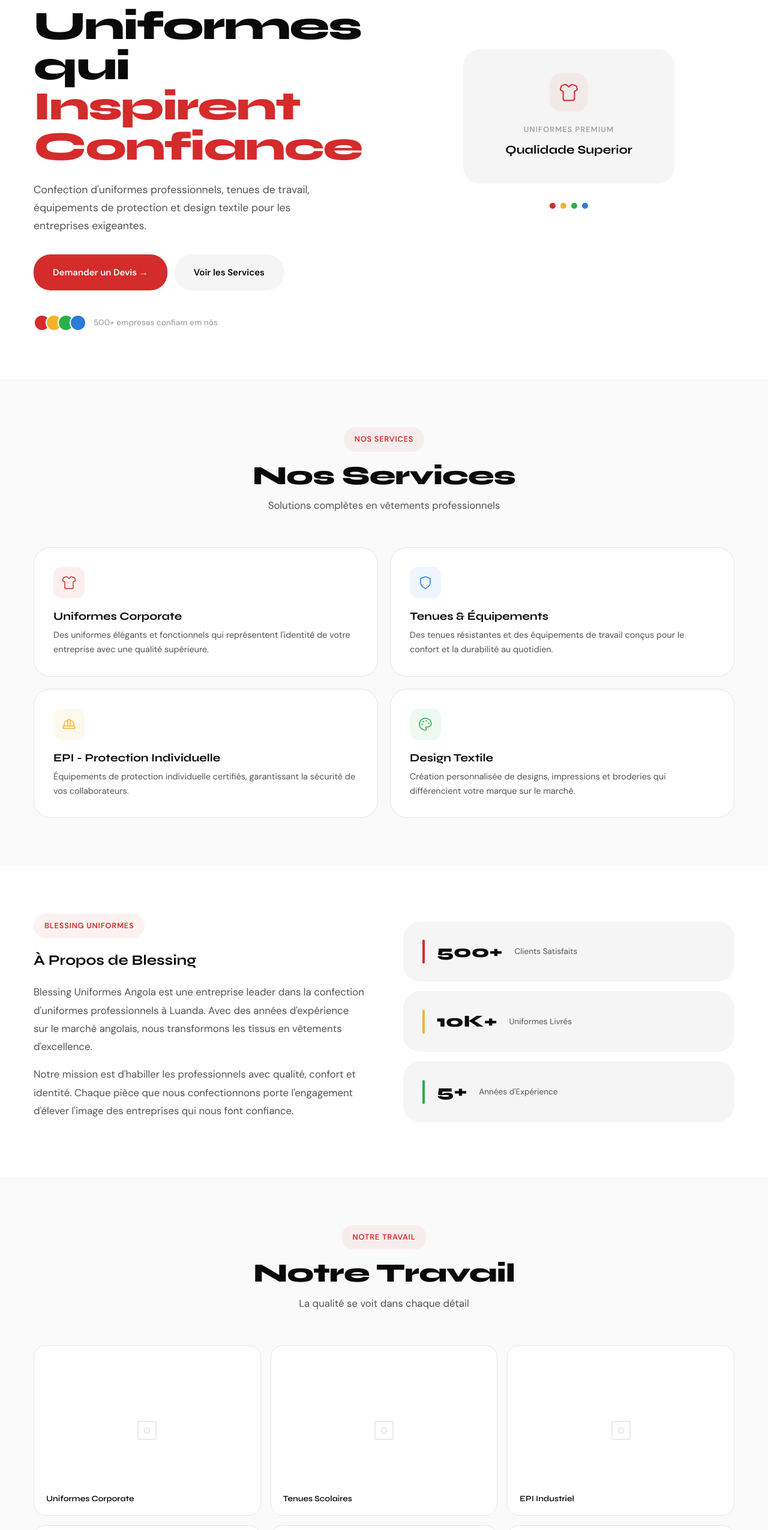
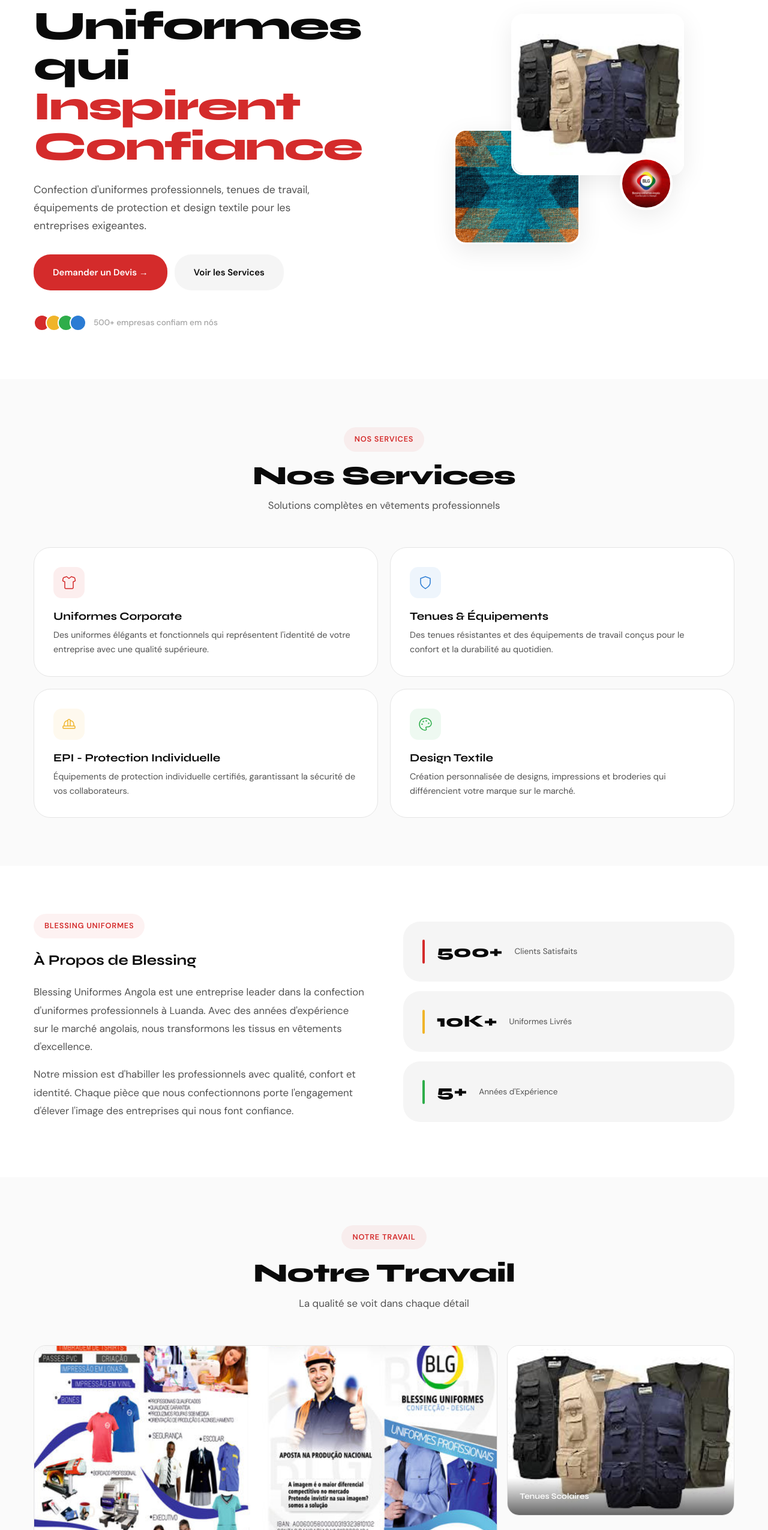
Before and after one commit to Alfred-pi/blessing, an Astro site in the folder site/: page /blessing/fr in a window 1280 px wide. Shown: the part 250-2800 px from the top of the page at 60% size. Built offline with nearby package versions, Linux system fonts and the light colour scheme; Astro itself is replaced by a stand-in of ours.

Commit message:
feat: real photos from Wix site - hero collage, gallery with actual products

```diff
--- a/site/src/pages/en/index.astro
+++ b/site/src/pages/en/index.astro
@@ -31,20 +31,10 @@
         </div>
       </div>
       <div class="hero-visual animate-fade-up delay-2">
-        <div class="hero-card">
-          <div class="hero-card-inner">
-            <div class="hc-icon">
-              <svg width="32" height="32" viewBox="0 0 24 24" fill="none" stroke="var(--red)" stroke-width="1.5"><path d="M20.38 3.46 16 2 12 5 8 2 3.62 3.46a2 2 0 0 0-1.34 1.44l-.76 3.2a1 1 0 0 0 .53 1.15l2.95 1.47V20a2 2 0 0 0 2 2h10a2 2 0 0 0 2-2v-9.28l2.95-1.47a1 1 0 0 0 .53-1.15l-.76-3.2a2 2 0 0 0-1.34-1.44Z"/></svg>
-            </div>
-            <div class="hc-label">Uniformes Premium</div>
-            <div class="hc-value">Qualidade Superior</div>
-          </div>
-        </div>
-        <div class="hero-accent-dots">
-          <span style="background: var(--red);"></span>
-          <span style="background: var(--yellow);"></span>
-          <span style="background: var(--green);"></span>
-          <span style="background: var(--blue);"></span>
+        <div class="hero-images">
+          <img src="/blessing/photos/photo4.jpg" alt="Coletes utilitários Blessing" class="hero-img main" loading="eager" />
+          <img src="/blessing/photos/photo2.jpg" alt="Tecidos de qualidade" class="hero-img secondary" loading="eager" />
+          <img src="/blessing/photos/logo-fb-large.jpg" alt="Blessing Uniformes Logo" class="hero-img badge-img" loading="eager" />
         </div>
       </div>
     </div>
@@ -105,14 +95,30 @@
         <p>{t.gallery.subtitle}</p>
       </div>
       <div class="gallery-grid">
-        {t.gallery.items.map((item: string, i: number) => (
-          <div class="gallery-item reveal" style={`transition-delay: ${i * 0.08}s`}>
-            <div class="gallery-placeholder">
-              <svg width="36" height="36" viewBox="0 0 24 24" fill="none" stroke="var(--text-3)" stroke-width="1" opacity="0.3"><rect x="2" y="2" width="20" height="20" rx="2"/><circle cx="12" cy="12" r="3"/></svg>
-            </div>
-            <div class="gallery-label">{item}</div>
-          </div>
-        ))}
+        <div class="gallery-item gallery-featured reveal">
+          <img src="/blessing/photos/photo3.jpg" alt="Blessing Uniformes - Catálogo" loading="lazy" />
+          <div class="gallery-label">{t.gallery.items[0]}</div>
+        </div>
+        <div class="gallery-item reveal" style="transition-delay: 0.08s">
+          <img src="/blessing/photos/photo4.jpg" alt="Coletes utilitários" loading="lazy" />
+          <div class="gallery-label">{t.gallery.items[1]}</div>
+        </div>
+        <div class="gallery-item reveal" style="transition-delay: 0.16s">
+          <img src="/blessing/photos/photo2.jpg" alt="Tecidos de qualidade" loading="lazy" />
+          <div class="gallery-label">{t.gallery.items[2]}</div>
+        </div>
+        <div class="gallery-item reveal" style="transition-delay: 0.24s">
+          <img src="/blessing/photos/hero.jpg" alt="BLG Logo" loading="lazy" />
+          <div class="gallery-label">{t.gallery.items[3]}</div>
+        </div>
+        <div class="gallery-item reveal" style="transition-delay: 0.32s">
+          <img src="/blessing/photos/logo-fb-large.jpg" alt="Blessing Uniformes" loading="lazy" />
+          <div class="gallery-label">{t.gallery.items[4]}</div>
+        </div>
+        <div class="gallery-item reveal" style="transition-delay: 0.4s">
+          <img src="/blessing/photos/photo3.jpg" alt="Uniformes profissionais" loading="lazy" />
+          <div class="gallery-label">{t.gallery.items[5]}</div>
+        </div>
       </div>
     </div>
   </section>
@@ -177,14 +183,12 @@
   .tc-b { background: var(--blue); }
   .trust-text { font-size: 0.85rem; color: var(--text-3); font-weight: 500; }
 
-  .hero-visual { display: flex; flex-direction: column; align-items: center; gap: 2rem; }
-  .hero-card { background: var(--surface); border-radius: 28px; padding: 2.5rem; width: 100%; max-width: 22rem; }
-  .hero-card-inner { text-align: center; }
-  .hc-icon { width: 4rem; height: 4rem; border-radius: 20px; background: var(--accent-bg); display: flex; align-items: center; justify-content: center; margin: 0 auto 1.25rem; }
-  .hc-label { font-size: 0.8rem; color: var(--text-3); text-transform: uppercase; letter-spacing: 0.08em; font-weight: 600; margin-bottom: 0.5rem; }
-  .hc-value { font-family: 'Syne', sans-serif; font-size: 1.25rem; font-weight: 700; }
-  .hero-accent-dots { display: flex; gap: 0.5rem; }
-  .hero-accent-dots span { width: 0.625rem; height: 0.625rem; border-radius: 50%; }
+  .hero-visual { display: flex; align-items: center; justify-content: center; }
+  .hero-images { position: relative; width: 100%; max-width: 24rem; aspect-ratio: 1; }
+  .hero-img { position: absolute; border-radius: 20px; object-fit: cover; box-shadow: 0 12px 40px rgba(0,0,0,0.08); border: 3px solid white; }
+  .hero-img.main { width: 75%; height: 70%; top: 0; right: 0; z-index: 2; }
+  .hero-img.secondary { width: 55%; height: 50%; bottom: 0; left: 0; z-index: 1; }
+  .hero-img.badge-img { width: 5.5rem; height: 5.5rem; border-radius: 50%; bottom: 15%; right: 5%; z-index: 3; border: 4px solid white; object-fit: cover; }
 
   .section { padding: 5rem 0; }
   .bg-alt { background: var(--bg-2); }
@@ -216,10 +220,12 @@
   .stat-label { color: var(--text-2); font-size: 0.85rem; }
 
   .gallery-grid { display: grid; grid-template-columns: repeat(3, 1fr); gap: 1rem; }
-  .gallery-item { position: relative; aspect-ratio: 4/3; border-radius: 20px; overflow: hidden; background: white; border: 1px solid var(--border); cursor: pointer; transition: all 0.3s; }
-  .gallery-item:hover { border-color: var(--accent); transform: translateY(-2px); box-shadow: 0 8px 24px rgba(0,0,0,0.04); }
-  .gallery-placeholder { position: absolute; inset: 0; display: flex; align-items: center; justify-content: center; }
-  .gallery-label { position: absolute; bottom: 0; left: 0; right: 0; padding: 1rem 1.25rem; background: linear-gradient(to top, rgba(255,255,255,0.95), transparent); font-family: 'Syne', sans-serif; font-weight: 600; font-size: 0.85rem; color: var(--text); }
+  .gallery-item { position: relative; aspect-ratio: 4/3; border-radius: 20px; overflow: hidden; background: var(--surface); border: 1px solid var(--border); cursor: pointer; transition: all 0.3s; }
+  .gallery-item:hover { border-color: var(--accent); transform: translateY(-2px); box-shadow: 0 8px 24px rgba(0,0,0,0.06); }
+  .gallery-item img { width: 100%; height: 100%; object-fit: cover; transition: transform 0.4s; }
+  .gallery-item:hover img { transform: scale(1.04); }
+  .gallery-featured { grid-column: span 2; aspect-ratio: 2/1; }
+  .gallery-label { position: absolute; bottom: 0; left: 0; right: 0; padding: 1.25rem; background: linear-gradient(to top, rgba(0,0,0,0.6), transparent); font-family: 'Syne', sans-serif; font-weight: 600; font-size: 0.85rem; color: white; }
 
   .contact-grid { display: grid; grid-template-columns: 3fr 2fr; gap: 2rem; max-width: 56rem; margin: 0 auto; }
   .contact-form { display: flex; flex-direction: column; gap: 1rem; }
--- a/site/src/pages/fr/index.astro
+++ b/site/src/pages/fr/index.astro
@@ -31,20 +31,10 @@
         </div>
       </div>
       <div class="hero-visual animate-fade-up delay-2">
-        <div class="hero-card">
-          <div class="hero-card-inner">
-            <div class="hc-icon">
-              <svg width="32" height="32" viewBox="0 0 24 24" fill="none" stroke="var(--red)" stroke-width="1.5"><path d="M20.38 3.46 16 2 12 5 8 2 3.62 3.46a2 2 0 0 0-1.34 1.44l-.76 3.2a1 1 0 0 0 .53 1.15l2.95 1.47V20a2 2 0 0 0 2 2h10a2 2 0 0 0 2-2v-9.28l2.95-1.47a1 1 0 0 0 .53-1.15l-.76-3.2a2 2 0 0 0-1.34-1.44Z"/></svg>
-            </div>
-            <div class="hc-label">Uniformes Premium</div>
-            <div class="hc-value">Qualidade Superior</div>
-          </div>
-        </div>
-        <div class="hero-accent-dots">
-          <span style="background: var(--red);"></span>
-          <span style="background: var(--yellow);"></span>
-          <span style="background: var(--green);"></span>
-          <span style="background: var(--blue);"></span>
+        <div class="hero-images">
+          <img src="/blessing/photos/photo4.jpg" alt="Coletes utilitários Blessing" class="hero-img main" loading="eager" />
+          <img src="/blessing/photos/photo2.jpg" alt="Tecidos de qualidade" class="hero-img secondary" loading="eager" />
+          <img src="/blessing/photos/logo-fb-large.jpg" alt="Blessing Uniformes Logo" class="hero-img badge-img" loading="eager" />
         </div>
       </div>
     </div>
@@ -105,14 +95,30 @@
         <p>{t.gallery.subtitle}</p>
       </div>
       <div class="gallery-grid">
-        {t.gallery.items.map((item: string, i: number) => (
-          <div class="gallery-item reveal" style={`transition-delay: ${i * 0.08}s`}>
-            <div class="gallery-placeholder">
-              <svg width="36" height="36" viewBox="0 0 24 24" fill="none" stroke="var(--text-3)" stroke-width="1" opacity="0.3"><rect x="2" y="2" width="20" height="20" rx="2"/><circle cx="12" cy="12" r="3"/></svg>
-            </div>
-            <div class="gallery-label">{item}</div>
-          </div>
-        ))}
+        <div class="gallery-item gallery-featured reveal">
+          <img src="/blessing/photos/photo3.jpg" alt="Blessing Uniformes - Catálogo" loading="lazy" />
+          <div class="gallery-label">{t.gallery.items[0]}</div>
+        </div>
+        <div class="gallery-item reveal" style="transition-delay: 0.08s">
+          <img src="/blessing/photos/photo4.jpg" alt="Coletes utilitários" loading="lazy" />
+          <div class="gallery-label">{t.gallery.items[1]}</div>
+        </div>
+        <div class="gallery-item reveal" style="transition-delay: 0.16s">
+          <img src="/blessing/photos/photo2.jpg" alt="Tecidos de qualidade" loading="lazy" />
+          <div class="gallery-label">{t.gallery.items[2]}</div>
+        </div>
+        <div class="gallery-item reveal" style="transition-delay: 0.24s">
+          <img src="/blessing/photos/hero.jpg" alt="BLG Logo" loading="lazy" />
+          <div class="gallery-label">{t.gallery.items[3]}</div>
+        </div>
+        <div class="gallery-item reveal" style="transition-delay: 0.32s">
+          <img src="/blessing/photos/logo-fb-large.jpg" alt="Blessing Uniformes" loading="lazy" />
+          <div class="gallery-label">{t.gallery.items[4]}</div>
+        </div>
+        <div class="gallery-item reveal" style="transition-delay: 0.4s">
+          <img src="/blessing/photos/photo3.jpg" alt="Uniformes profissionais" loading="lazy" />
+          <div class="gallery-label">{t.gallery.items[5]}</div>
+        </div>
       </div>
     </div>
   </section>
@@ -177,14 +183,12 @@
   .tc-b { background: var(--blue); }
   .trust-text { font-size: 0.85rem; color: var(--text-3); font-weight: 500; }
 
-  .hero-visual { display: flex; flex-direction: column; align-items: center; gap: 2rem; }
-  .hero-card { background: var(--surface); border-radius: 28px; padding: 2.5rem; width: 100%; max-width: 22rem; }
-  .hero-card-inner { text-align: center; }
-  .hc-icon { width: 4rem; height: 4rem; border-radius: 20px; background: var(--accent-bg); display: flex; align-items: center; justify-content: center; margin: 0 auto 1.25rem; }
-  .hc-label { font-size: 0.8rem; color: var(--text-3); text-transform: uppercase; letter-spacing: 0.08em; font-weight: 600; margin-bottom: 0.5rem; }
-  .hc-value { font-family: 'Syne', sans-serif; font-size: 1.25rem; font-weight: 700; }
-  .hero-accent-dots { display: flex; gap: 0.5rem; }
-  .hero-accent-dots span { width: 0.625rem; height: 0.625rem; border-radius: 50%; }
+  .hero-visual { display: flex; align-items: center; justify-content: center; }
+  .hero-images { position: relative; width: 100%; max-width: 24rem; aspect-ratio: 1; }
+  .hero-img { position: absolute; border-radius: 20px; object-fit: cover; box-shadow: 0 12px 40px rgba(0,0,0,0.08); border: 3px solid white; }
+  .hero-img.main { width: 75%; height: 70%; top: 0; right: 0; z-index: 2; }
+  .hero-img.secondary { width: 55%; height: 50%; bottom: 0; left: 0; z-index: 1; }
+  .hero-img.badge-img { width: 5.5rem; height: 5.5rem; border-radius: 50%; bottom: 15%; right: 5%; z-index: 3; border: 4px solid white; object-fit: cover; }
 
   .section { padding: 5rem 0; }
   .bg-alt { background: var(--bg-2); }
@@ -216,10 +220,12 @@
   .stat-label { color: var(--text-2); font-size: 0.85rem; }
 
   .gallery-grid { display: grid; grid-template-columns: repeat(3, 1fr); gap: 1rem; }
-  .gallery-item { position: relative; aspect-ratio: 4/3; border-radius: 20px; overflow: hidden; background: white; border: 1px solid var(--border); cursor: pointer; transition: all 0.3s; }
-  .gallery-item:hover { border-color: var(--accent); transform: translateY(-2px); box-shadow: 0 8px 24px rgba(0,0,0,0.04); }
-  .gallery-placeholder { position: absolute; inset: 0; display: flex; align-items: center; justify-content: center; }
-  .gallery-label { position: absolute; bottom: 0; left: 0; right: 0; padding: 1rem 1.25rem; background: linear-gradient(to top, rgba(255,255,255,0.95), transparent); font-family: 'Syne', sans-serif; font-weight: 600; font-size: 0.85rem; color: var(--text); }
+  .gallery-item { position: relative; aspect-ratio: 4/3; border-radius: 20px; overflow: hidden; background: var(--surface); border: 1px solid var(--border); cursor: pointer; transition: all 0.3s; }
+  .gallery-item:hover { border-color: var(--accent); transform: translateY(-2px); box-shadow: 0 8px 24px rgba(0,0,0,0.06); }
+  .gallery-item img { width: 100%; height: 100%; object-fit: cover; transition: transform 0.4s; }
+  .gallery-item:hover img { transform: scale(1.04); }
+  .gallery-featured { grid-column: span 2; aspect-ratio: 2/1; }
+  .gallery-label { position: absolute; bottom: 0; left: 0; right: 0; padding: 1.25rem; background: linear-gradient(to top, rgba(0,0,0,0.6), transparent); font-family: 'Syne', sans-serif; font-weight: 600; font-size: 0.85rem; color: white; }
 
   .contact-grid { display: grid; grid-template-columns: 3fr 2fr; gap: 2rem; max-width: 56rem; margin: 0 auto; }
   .contact-form { display: flex; flex-direction: column; gap: 1rem; }
--- a/site/src/pages/index.astro
+++ b/site/src/pages/index.astro
@@ -31,20 +31,10 @@
         </div>
       </div>
       <div class="hero-visual animate-fade-up delay-2">
-        <div class="hero-card">
-          <div class="hero-card-inner">
-            <div class="hc-icon">
-              <svg width="32" height="32" viewBox="0 0 24 24" fill="none" stroke="var(--red)" stroke-width="1.5"><path d="M20.38 3.46 16 2 12 5 8 2 3.62 3.46a2 2 0 0 0-1.34 1.44l-.76 3.2a1 1 0 0 0 .53 1.15l2.95 1.47V20a2 2 0 0 0 2 2h10a2 2 0 0 0 2-2v-9.28l2.95-1.47a1 1 0 0 0 .53-1.15l-.76-3.2a2 2 0 0 0-1.34-1.44Z"/></svg>
-            </div>
-            <div class="hc-label">Uniformes Premium</div>
-            <div class="hc-value">Qualidade Superior</div>
-          </div>
-        </div>
-        <div class="hero-accent-dots">
-          <span style="background: var(--red);"></span>
-          <span style="background: var(--yellow);"></span>
-          <span style="background: var(--green);"></span>
-          <span style="background: var(--blue);"></span>
+        <div class="hero-images">
+          <img src="/blessing/photos/photo4.jpg" alt="Coletes utilitários Blessing" class="hero-img main" loading="eager" />
+          <img src="/blessing/photos/photo2.jpg" alt="Tecidos de qualidade" class="hero-img secondary" loading="eager" />
+          <img src="/blessing/photos/logo-fb-large.jpg" alt="Blessing Uniformes Logo" class="hero-img badge-img" loading="eager" />
         </div>
       </div>
     </div>
@@ -105,14 +95,30 @@
         <p>{t.gallery.subtitle}</p>
       </div>
       <div class="gallery-grid">
-        {t.gallery.items.map((item: string, i: number) => (
-          <div class="gallery-item reveal" style={`transition-delay: ${i * 0.08}s`}>
-            <div class="gallery-placeholder">
-              <svg width="36" height="36" viewBox="0 0 24 24" fill="none" stroke="var(--text-3)" stroke-width="1" opacity="0.3"><rect x="2" y="2" width="20" height="20" rx="2"/><circle cx="12" cy="12" r="3"/></svg>
-            </div>
-            <div class="gallery-label">{item}</div>
-          </div>
-        ))}
+        <div class="gallery-item gallery-featured reveal">
+          <img src="/blessing/photos/photo3.jpg" alt="Blessing Uniformes - Catálogo" loading="lazy" />
+          <div class="gallery-label">{t.gallery.items[0]}</div>
+        </div>
+        <div class="gallery-item reveal" style="transition-delay: 0.08s">
+          <img src="/blessing/photos/photo4.jpg" alt="Coletes utilitários" loading="lazy" />
+          <div class="gallery-label">{t.gallery.items[1]}</div>
+        </div>
+        <div class="gallery-item reveal" style="transition-delay: 0.16s">
+          <img src="/blessing/photos/photo2.jpg" alt="Tecidos de qualidade" loading="lazy" />
+          <div class="gallery-label">{t.gallery.items[2]}</div>
+        </div>
+        <div class="gallery-item reveal" style="transition-delay: 0.24s">
+          <img src="/blessing/photos/hero.jpg" alt="BLG Logo" loading="lazy" />
+          <div class="gallery-label">{t.gallery.items[3]}</div>
+        </div>
+        <div class="gallery-item reveal" style="transition-delay: 0.32s">
+          <img src="/blessing/photos/logo-fb-large.jpg" alt="Blessing Uniformes" loading="lazy" />
+          <div class="gallery-label">{t.gallery.items[4]}</div>
+        </div>
+        <div class="gallery-item reveal" style="transition-delay: 0.4s">
+          <img src="/blessing/photos/photo3.jpg" alt="Uniformes profissionais" loading="lazy" />
+          <div class="gallery-label">{t.gallery.items[5]}</div>
+        </div>
       </div>
     </div>
   </section>
@@ -177,14 +183,12 @@
   .tc-b { background: var(--blue); }
   .trust-text { font-size: 0.85rem; color: var(--text-3); font-weight: 500; }
 
-  .hero-visual { display: flex; flex-direction: column; align-items: center; gap: 2rem; }
-  .hero-card { background: var(--surface); border-radius: 28px; padding: 2.5rem; width: 100%; max-width: 22rem; }
-  .hero-card-inner { text-align: center; }
-  .hc-icon { width: 4rem; height: 4rem; border-radius: 20px; background: var(--accent-bg); display: flex; align-items: center; justify-content: center; margin: 0 auto 1.25rem; }
-  .hc-label { font-size: 0.8rem; color: var(--text-3); text-transform: uppercase; letter-spacing: 0.08em; font-weight: 600; margin-bottom: 0.5rem; }
-  .hc-value { font-family: 'Syne', sans-serif; font-size: 1.25rem; font-weight: 700; }
-  .hero-accent-dots { display: flex; gap: 0.5rem; }
-  .hero-accent-dots span { width: 0.625rem; height: 0.625rem; border-radius: 50%; }
+  .hero-visual { display: flex; align-items: center; justify-content: center; }
+  .hero-images { position: relative; width: 100%; max-width: 24rem; aspect-ratio: 1; }
+  .hero-img { position: absolute; border-radius: 20px; object-fit: cover; box-shadow: 0 12px 40px rgba(0,0,0,0.08); border: 3px solid white; }
+  .hero-img.main { width: 75%; height: 70%; top: 0; right: 0; z-index: 2; }
+  .hero-img.secondary { width: 55%; height: 50%; bottom: 0; left: 0; z-index: 1; }
+  .hero-img.badge-img { width: 5.5rem; height: 5.5rem; border-radius: 50%; bottom: 15%; right: 5%; z-index: 3; border: 4px solid white; object-fit: cover; }
 
   .section { padding: 5rem 0; }
   .bg-alt { background: var(--bg-2); }
@@ -216,10 +220,12 @@
   .stat-label { color: var(--text-2); font-size: 0.85rem; }
 
   .gallery-grid { display: grid; grid-template-columns: repeat(3, 1fr); gap: 1rem; }
-  .gallery-item { position: relative; aspect-ratio: 4/3; border-radius: 20px; overflow: hidden; background: white; border: 1px solid var(--border); cursor: pointer; transition: all 0.3s; }
-  .gallery-item:hover { border-color: var(--accent); transform: translateY(-2px); box-shadow: 0 8px 24px rgba(0,0,0,0.04); }
-  .gallery-placeholder { position: absolute; inset: 0; display: flex; align-items: center; justify-content: center; }
-  .gallery-label { position: absolute; bottom: 0; left: 0; right: 0; padding: 1rem 1.25rem; background: linear-gradient(to top, rgba(255,255,255,0.95), transparent); font-family: 'Syne', sans-serif; font-weight: 600; font-size: 0.85rem; color: var(--text); }
+  .gallery-item { position: relative; aspect-ratio: 4/3; border-radius: 20px; overflow: hidden; background: var(--surface); border: 1px solid var(--border); cursor: pointer; transition: all 0.3s; }
+  .gallery-item:hover { border-color: var(--accent); transform: translateY(-2px); box-shadow: 0 8px 24px rgba(0,0,0,0.06); }
+  .gallery-item img { width: 100%; height: 100%; object-fit: cover; transition: transform 0.4s; }
+  .gallery-item:hover img { transform: scale(1.04); }
+  .gallery-featured { grid-column: span 2; aspect-ratio: 2/1; }
+  .gallery-label { position: absolute; bottom: 0; left: 0; right: 0; padding: 1.25rem; background: linear-gradient(to top, rgba(0,0,0,0.6), transparent); font-family: 'Syne', sans-serif; font-weight: 600; font-size: 0.85rem; color: white; }
 
   .contact-grid { display: grid; grid-template-columns: 3fr 2fr; gap: 2rem; max-width: 56rem; margin: 0 auto; }
   .contact-form { display: flex; flex-direction: column; gap: 1rem; }
```
Also changed, not shown: site/public/photos/hero.jpg (added), site/public/photos/logo-fb-large.jpg (added), site/public/photos/logo-fb.jpg (added), site/public/photos/photo2.jpg (added), site/public/photos/photo3.jpg (added), site/public/photos/photo4.jpg (added).
